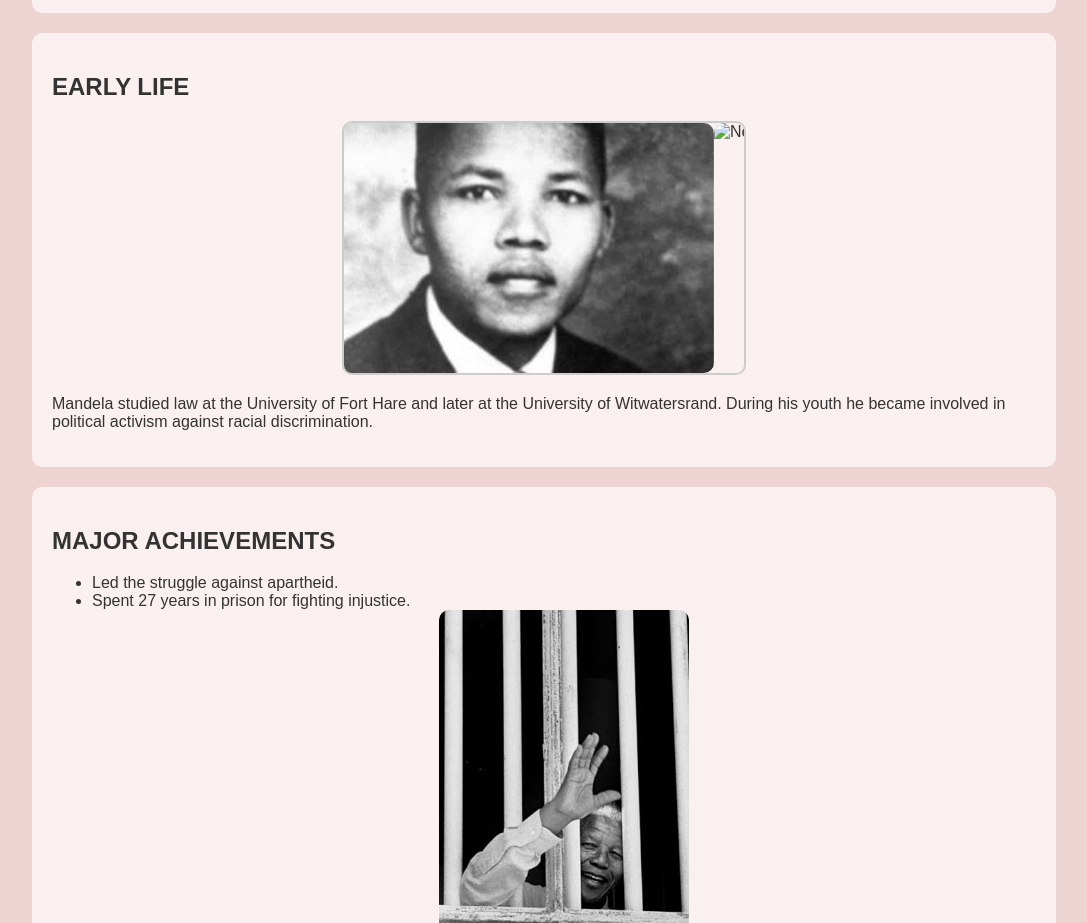
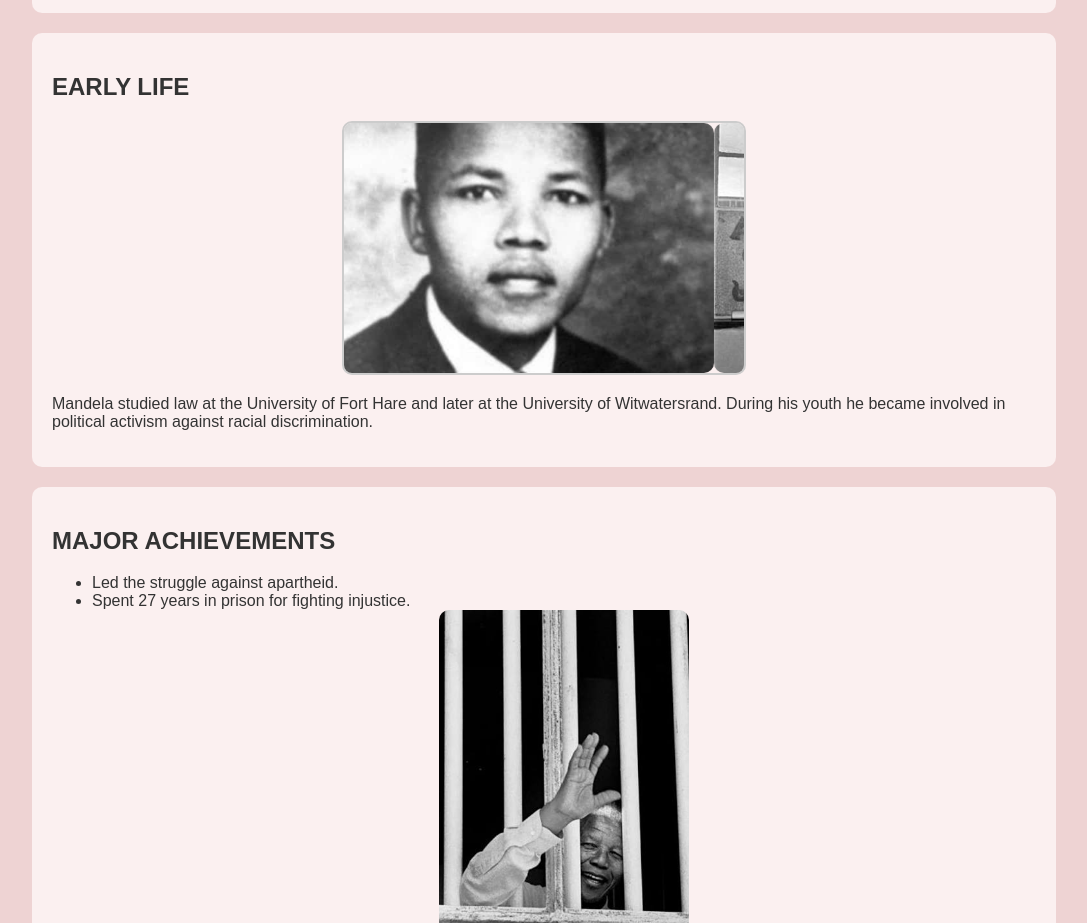
Before and after one commit to lynn-mbugua/Nelson-Mandela-Tribute, a plain HTML site: page index.html in a window 1280 px wide. Shown: the part 780-1703 px from the top of the page, without its empty margins (96-1183 px from the left). Drawn offline with Linux system fonts and the light colour scheme.

Commit message:
Update index.html

```diff
--- a/index.html
+++ b/index.html
@@ -72,7 +72,7 @@
 
         <div class="slides">
             <img src="images/young.nelson.jpg" alt="Nelson Mandela">
-            <img src="images/nelson-mandela-42_681490n1.jpg." alt="Nelson Mandela early education">
+            <img src="images/nelson-mandela-42_681490n1.jpg" alt="Nelson Mandela early education">
         </div>
 
     </div>
```
